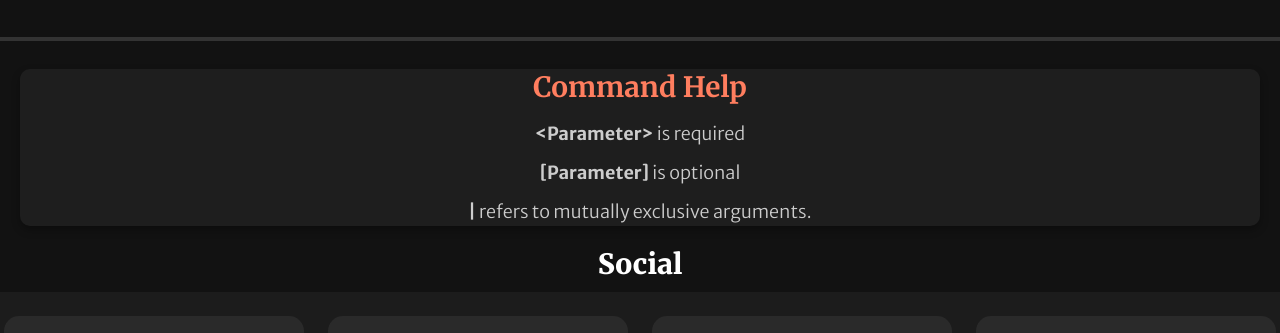
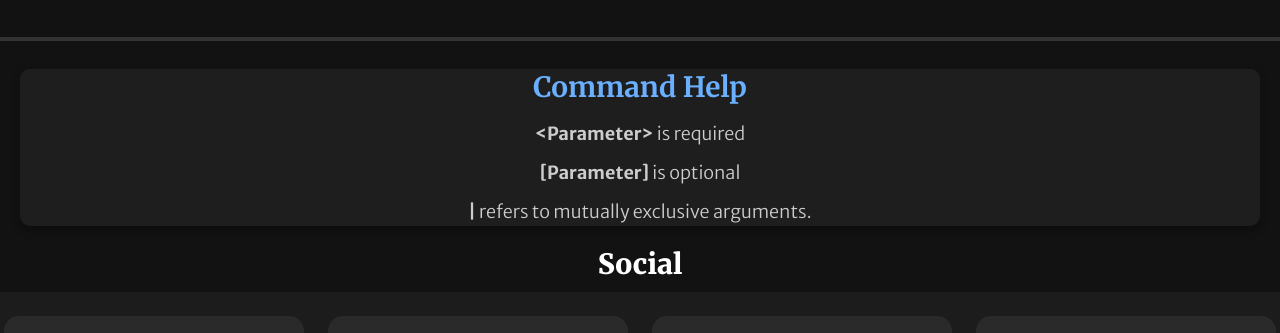
Before and after one commit to FloTheWiz/GR4, a plain HTML site: page index.html in a window 1280 px wide. Shown: the part 433-766 px from the top of the page. Drawn offline with Linux system fonts and the light colour scheme.

Commit message:
Update Heading Colour ;;

```diff
--- a/style.css
+++ b/style.css
@@ -100,7 +100,7 @@ a:hover {
     font-size: 28px;
     font-weight: 700;
     margin-bottom: 15px;
-    color: #ff7e5f; /* Accent color for heading */
+    color: #6ab0ff; /* Accent color for heading */
 }
 
 .command_help p {
```
